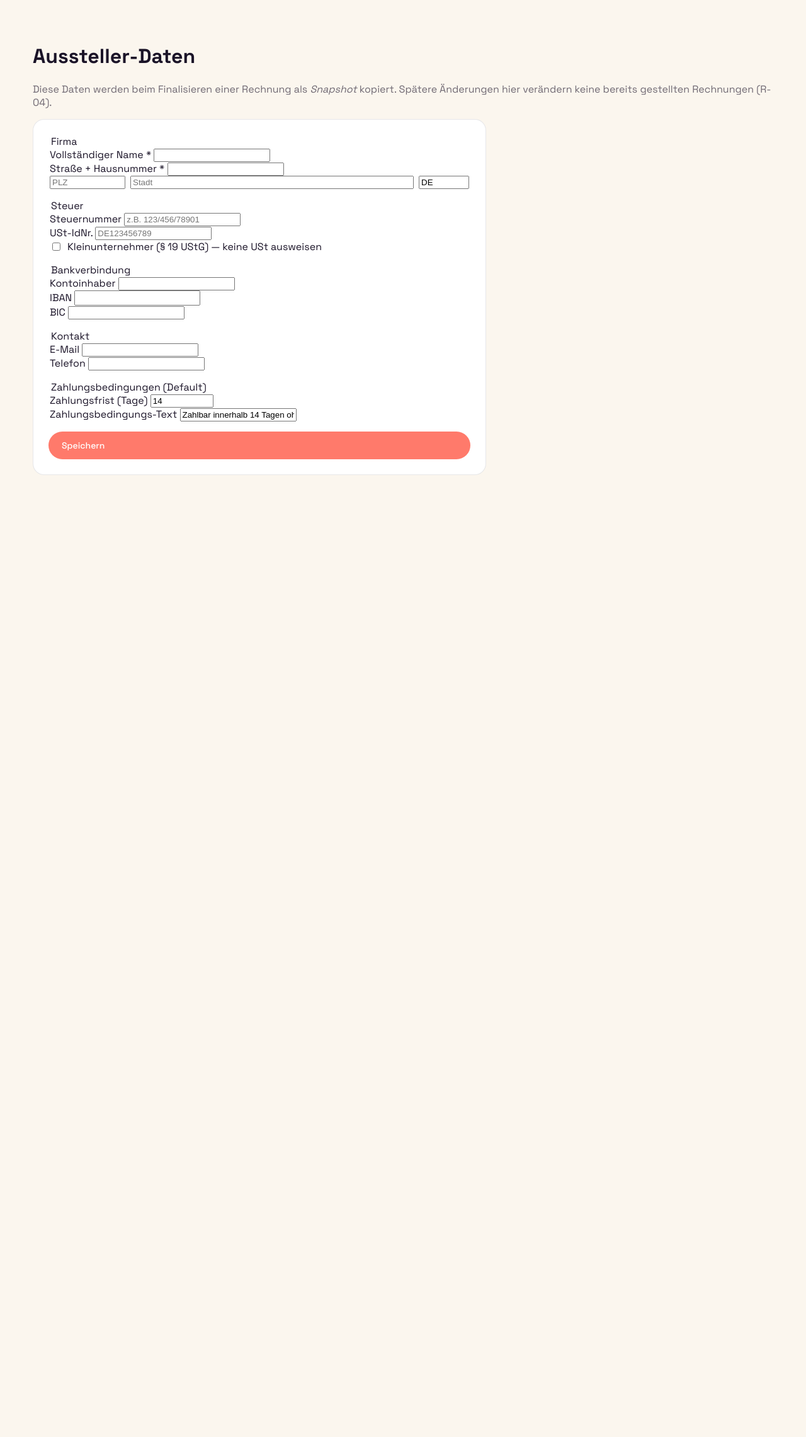
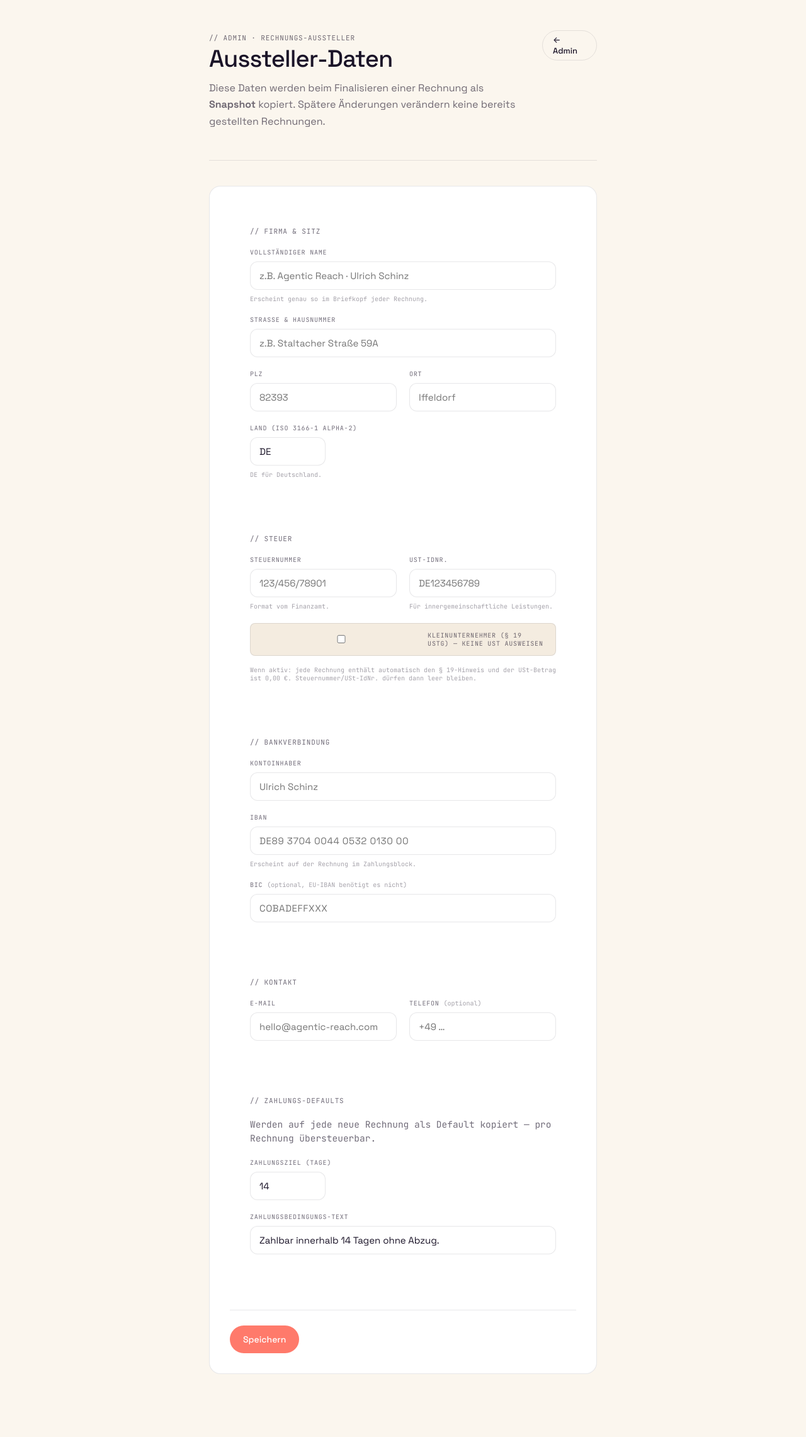
Before and after one commit to ulrichschinz/vibe, a FastAPI app: template templates/admin/issuer.html in a window 1280 px wide. Shown: the part 65-2346 px from the top of the page at 63% size. Before the commit the page ends 819 px from the top, so only its background shows below. Run offline with FastAPI, Linux system fonts and the light colour scheme; the template is opened without the code that fills it, so the values that code supplies are empty; parts of the project's set-up code (start-up, migrations or seed data) failed here and were passed over.

Commit message:
style: IssuerProfile-Form mit konsistenten App-Form-Patterns
Das Form auf /admin/issuer nutzt jetzt dieselben CSS-Klassen wie user_form
und ai_settings (app-page-narrow, app-form-section mit Eyebrow-Headlines,
ar-form-grid, app-input + app-field-hint statt selbst-erfundener
ar-form-row/ar-label).

Strukturelle Änderungen:
- Adress-Block mit 1+1+1-Grid (PLZ/Ort nebeneinander, Straße full-width)
- Steuer-Sektion mit prominenter Kleinunternehmer-Kachel + Inline-Warnung
  wenn weder Steuernummer noch USt-IdNr. gesetzt sind
- IBAN-Feld in Mono-Font + Letter-Spacing für bessere Lesbarkeit
- Save-Bestätigung über `?saved=1` (statt deutscher URL-Query)
- "Zuletzt aktualisiert"-Timestamp in der Footer-Zeile

Co-Authored-By: Claude Opus 4.7 (1M context) <noreply@anthropic.com>

```diff
--- a/routes/admin.py
+++ b/routes/admin.py
@@ -221,6 +221,7 @@ def issuer_form(request: Request, session: Session = Depends(get_session), _=Dep
     return templates.TemplateResponse("admin/issuer.html", {
         "request": request,
         "issuer": issuer,
+        "saved": request.query_params.get("saved") == "1",
         "msg": request.query_params.get("msg"),
     })
 
@@ -266,7 +267,7 @@ def issuer_save(
     issuer.updated_at = datetime.utcnow()
     session.add(issuer)
     session.commit()
-    return RedirectResponse("/admin/issuer?msg=Aussteller-Daten+gespeichert.", status_code=303)
+    return RedirectResponse("/admin/issuer?saved=1", status_code=303)
 
 
 @router.get("/vies-overrides", response_class=HTMLResponse)
--- a/templates/admin/issuer.html
+++ b/templates/admin/issuer.html
@@ -1,70 +1,204 @@
 {% extends "base.html" %}
 {% block title %}Aussteller-Daten{% endblock %}
+
 {% block content %}
-<div class="ar-container">
-  <h1 class="ar-h1">Aussteller-Daten</h1>
-  <p style="color:var(--ar-mute);">
-    Diese Daten werden beim Finalisieren einer Rechnung als <em>Snapshot</em> kopiert.
-    Spätere Änderungen hier verändern keine bereits gestellten Rechnungen (R-04).
-  </p>
+<div class="ar-container app-page app-page-narrow">
 
-  {% if msg %}<div class="ar-card" style="background:#dfd; padding:1rem; margin-bottom:1rem;">{{ msg }}</div>{% endif %}
+  <div class="app-page-head">
+    <div>
+      <span class="ar-eyebrow">// admin · rechnungs-aussteller</span>
+      <h1 class="ar-display-s">Aussteller-Daten</h1>
+      <p class="ar-body" style="margin-top:var(--ar-space-3); color:var(--ar-mute); max-width:520px;">
+        Diese Daten werden beim Finalisieren einer Rechnung als <strong>Snapshot</strong>
+        kopiert. Spätere Änderungen verändern keine bereits gestellten Rechnungen.
+      </p>
+    </div>
+    <a href="/admin/users" class="ar-btn ar-btn-ghost ar-btn-sm">← Admin</a>
+  </div>
 
-  <form method="post" action="/admin/issuer" class="ar-card" style="padding:1.5rem; max-width:720px;">
-    <fieldset style="border:none; padding:0; margin-bottom:1rem;">
-      <legend class="ar-h3">Firma</legend>
-      <div class="ar-form-row"><label class="ar-label">Vollständiger Name *</label>
-        <input name="legal_name" required value="{{ issuer.legal_name if issuer else '' }}" class="ar-input"></div>
-      <div class="ar-form-row"><label class="ar-label">Straße + Hausnummer *</label>
-        <input name="street" required value="{{ issuer.street if issuer else '' }}" class="ar-input"></div>
-      <div class="ar-form-row" style="display:grid; grid-template-columns: 120px 1fr 80px; gap:0.5rem;">
-        <input name="postal_code" required placeholder="PLZ" value="{{ issuer.postal_code if issuer else '' }}" class="ar-input">
-        <input name="city" required placeholder="Stadt" value="{{ issuer.city if issuer else '' }}" class="ar-input">
-        <input name="country_code" placeholder="DE" value="{{ issuer.country_code if issuer else 'DE' }}" class="ar-input">
+  {% if saved or msg %}
+  <div class="ar-card" style="border-left:3px solid var(--ar-coral); padding:1rem 1.5rem; margin-bottom:1.5rem;">
+    <span class="ar-eyebrow" style="color:var(--ar-coral);">// gespeichert</span>
+  </div>
+  {% endif %}
+
+  <form method="post" action="/admin/issuer" class="ar-card app-form">
+
+    <!-- Firma & Sitz -->
+    <section class="app-form-section">
+      <span class="ar-eyebrow">// firma &amp; sitz</span>
+
+      <div class="ar-form-grid">
+        <div class="ar-field ar-field--full">
+          <label class="ar-eyebrow" for="legal_name">Vollständiger Name</label>
+          <input type="text" id="legal_name" name="legal_name" class="app-input" required
+                 value="{{ issuer.legal_name if issuer else '' }}"
+                 placeholder="z.B. Agentic Reach · Ulrich Schinz">
+          <span class="app-field-hint">Erscheint genau so im Briefkopf jeder Rechnung.</span>
+        </div>
+
+        <div class="ar-field ar-field--full">
+          <label class="ar-eyebrow" for="street">Straße &amp; Hausnummer</label>
+          <input type="text" id="street" name="street" class="app-input" required
+                 value="{{ issuer.street if issuer else '' }}"
+                 placeholder="z.B. Staltacher Straße 59A">
+        </div>
+
+        <div class="ar-field">
+          <label class="ar-eyebrow" for="postal_code">PLZ</label>
+          <input type="text" id="postal_code" name="postal_code" class="app-input" required
+                 value="{{ issuer.postal_code if issuer else '' }}"
+                 placeholder="82393" inputmode="numeric">
+        </div>
+
+        <div class="ar-field">
+          <label class="ar-eyebrow" for="city">Ort</label>
+          <input type="text" id="city" name="city" class="app-input" required
+                 value="{{ issuer.city if issuer else '' }}"
+                 placeholder="Iffeldorf">
+        </div>
+
+        <div class="ar-field ar-field--full">
+          <label class="ar-eyebrow" for="country_code">Land (ISO 3166-1 alpha-2)</label>
+          <input type="text" id="country_code" name="country_code" class="app-input"
+                 value="{{ issuer.country_code if issuer else 'DE' }}"
+                 maxlength="2" style="text-transform:uppercase; max-width:120px;">
+          <span class="app-field-hint">DE für Deutschland.</span>
+        </div>
       </div>
-    </fieldset>
+    </section>
 
-    <fieldset style="border:none; padding:0; margin-bottom:1rem;">
-      <legend class="ar-h3">Steuer</legend>
-      <div class="ar-form-row"><label class="ar-label">Steuernummer</label>
-        <input name="steuernummer" value="{{ issuer.steuernummer if issuer else '' }}" class="ar-input" placeholder="z.B. 123/456/78901"></div>
-      <div class="ar-form-row"><label class="ar-label">USt-IdNr.</label>
-        <input name="ust_id" value="{{ issuer.ust_id if issuer else '' }}" class="ar-input" placeholder="DE123456789"></div>
-      <div class="ar-form-row">
-        <label class="ar-label" style="display:flex; gap:0.5rem; align-items:center;">
-          <input type="checkbox" name="is_kleinunternehmer" {% if issuer and issuer.is_kleinunternehmer %}checked{% endif %}>
-          Kleinunternehmer (§ 19 UStG) — keine USt ausweisen
-        </label>
+    <!-- Steuer -->
+    <section class="app-form-section">
+      <span class="ar-eyebrow">// steuer</span>
+
+      <div class="ar-form-grid">
+        <div class="ar-field">
+          <label class="ar-eyebrow" for="steuernummer">Steuernummer</label>
+          <input type="text" id="steuernummer" name="steuernummer" class="app-input"
+                 value="{{ issuer.steuernummer if issuer else '' }}"
+                 placeholder="123/456/78901">
+          <span class="app-field-hint">Format vom Finanzamt.</span>
+        </div>
+
+        <div class="ar-field">
+          <label class="ar-eyebrow" for="ust_id">USt-IdNr.</label>
+          <input type="text" id="ust_id" name="ust_id" class="app-input"
+                 value="{{ issuer.ust_id if issuer else '' }}"
+                 placeholder="DE123456789" style="text-transform:uppercase;">
+          <span class="app-field-hint">Für innergemeinschaftliche Leistungen.</span>
+        </div>
+
+        <div class="ar-field ar-field--full">
+          <label class="ar-eyebrow"
+                 style="display:flex; align-items:center; gap:0.6rem; cursor:pointer;
+                        padding:0.75rem 1rem; background:var(--ar-bg-alt);
+                        border-radius:var(--ar-radius-sm); border:1px solid var(--ar-hairline);">
+            <input type="checkbox" name="is_kleinunternehmer"
+                   {% if issuer and issuer.is_kleinunternehmer %}checked{% endif %}>
+            <span>Kleinunternehmer (§&nbsp;19 UStG) — keine USt ausweisen</span>
+          </label>
+          <span class="app-field-hint" style="margin-top:0.5rem;">
+            Wenn aktiv: jede Rechnung enthält automatisch den §&nbsp;19-Hinweis und der USt-Betrag ist&nbsp;0,00&nbsp;€.
+            Steuernummer/USt-IdNr. dürfen dann leer bleiben.
+          </span>
+        </div>
       </div>
-    </fieldset>
 
-    <fieldset style="border:none; padding:0; margin-bottom:1rem;">
-      <legend class="ar-h3">Bankverbindung</legend>
-      <div class="ar-form-row"><label class="ar-label">Kontoinhaber</label>
-        <input name="bank_holder" value="{{ issuer.bank_holder if issuer else '' }}" class="ar-input"></div>
-      <div class="ar-form-row"><label class="ar-label">IBAN</label>
-        <input name="bank_iban" value="{{ issuer.bank_iban if issuer else '' }}" class="ar-input" style="font-family:var(--ar-font-mono);"></div>
-      <div class="ar-form-row"><label class="ar-label">BIC</label>
-        <input name="bank_bic" value="{{ issuer.bank_bic if issuer else '' }}" class="ar-input"></div>
-    </fieldset>
+      {% if issuer and not issuer.is_kleinunternehmer and not issuer.steuernummer and not issuer.ust_id %}
+      <div style="margin-top:1rem; padding:0.75rem 1rem; background:rgba(255,122,107,.08);
+                  border-left:3px solid var(--ar-coral); font-size:var(--ar-text-sm); color:var(--ar-ink);">
+        <strong>Achtung:</strong> Ohne Steuernummer oder USt-IdNr. lässt sich keine Rechnung finalisieren.
+      </div>
+      {% endif %}
+    </section>
 
-    <fieldset style="border:none; padding:0; margin-bottom:1rem;">
-      <legend class="ar-h3">Kontakt</legend>
-      <div class="ar-form-row"><label class="ar-label">E-Mail</label>
-        <input name="contact_email" type="email" value="{{ issuer.contact_email if issuer else '' }}" class="ar-input"></div>
-      <div class="ar-form-row"><label class="ar-label">Telefon</label>
-        <input name="contact_phone" value="{{ issuer.contact_phone if issuer else '' }}" class="ar-input"></div>
-    </fieldset>
+    <!-- Bankverbindung -->
+    <section class="app-form-section">
+      <span class="ar-eyebrow">// bankverbindung</span>
 
-    <fieldset style="border:none; padding:0; margin-bottom:1rem;">
-      <legend class="ar-h3">Zahlungsbedingungen (Default)</legend>
-      <div class="ar-form-row"><label class="ar-label">Zahlungsfrist (Tage)</label>
-        <input name="default_payment_terms_days" type="number" value="{{ issuer.default_payment_terms_days if issuer else 14 }}" class="ar-input" style="width:100px;"></div>
-      <div class="ar-form-row"><label class="ar-label">Zahlungsbedingungs-Text</label>
-        <input name="default_payment_terms_text" value="{{ issuer.default_payment_terms_text if issuer else 'Zahlbar innerhalb 14 Tagen ohne Abzug.' }}" class="ar-input"></div>
-    </fieldset>
+      <div class="ar-form-grid">
+        <div class="ar-field ar-field--full">
+          <label class="ar-eyebrow" for="bank_holder">Kontoinhaber</label>
+          <input type="text" id="bank_holder" name="bank_holder" class="app-input"
+                 value="{{ issuer.bank_holder if issuer else '' }}"
+                 placeholder="Ulrich Schinz">
+        </div>
 
-    <button class="ar-btn ar-btn-coral">Speichern</button>
+        <div class="ar-field ar-field--full">
+          <label class="ar-eyebrow" for="bank_iban">IBAN</label>
+          <input type="text" id="bank_iban" name="bank_iban" class="app-input ar-mono"
+                 value="{{ issuer.bank_iban if issuer else '' }}"
+                 placeholder="DE89 3704 0044 0532 0130 00"
+                 style="letter-spacing:0.04em; text-transform:uppercase;">
+          <span class="app-field-hint">Erscheint auf der Rechnung im Zahlungsblock.</span>
+        </div>
+
+        <div class="ar-field ar-field--full">
+          <label class="ar-eyebrow" for="bank_bic">BIC <span class="app-field-hint">(optional, EU-IBAN benötigt es nicht)</span></label>
+          <input type="text" id="bank_bic" name="bank_bic" class="app-input ar-mono"
+                 value="{{ issuer.bank_bic if issuer else '' }}"
+                 placeholder="COBADEFFXXX" style="text-transform:uppercase;">
+        </div>
+      </div>
+    </section>
+
+    <!-- Kontakt -->
+    <section class="app-form-section">
+      <span class="ar-eyebrow">// kontakt</span>
+
+      <div class="ar-form-grid">
+        <div class="ar-field">
+          <label class="ar-eyebrow" for="contact_email">E-Mail</label>
+          <input type="email" id="contact_email" name="contact_email" class="app-input"
+                 value="{{ issuer.contact_email if issuer else '' }}"
+                 placeholder="hello@agentic-reach.com">
+        </div>
+
+        <div class="ar-field">
+          <label class="ar-eyebrow" for="contact_phone">Telefon <span class="app-field-hint">(optional)</span></label>
+          <input type="tel" id="contact_phone" name="contact_phone" class="app-input"
+                 value="{{ issuer.contact_phone if issuer else '' }}"
+                 placeholder="+49 …">
+        </div>
+      </div>
+    </section>
+
+    <!-- Zahlungsbedingungen -->
+    <section class="app-form-section">
+      <span class="ar-eyebrow">// zahlungs-defaults</span>
+      <p class="app-field-hint" style="margin-bottom:var(--ar-space-5);">
+        Werden auf jede neue Rechnung als Default kopiert — pro Rechnung übersteuerbar.
+      </p>
+
+      <div class="ar-form-grid">
+        <div class="ar-field">
+          <label class="ar-eyebrow" for="default_payment_terms_days">Zahlungsziel (Tage)</label>
+          <input type="number" id="default_payment_terms_days" name="default_payment_terms_days"
+                 class="app-input"
+                 value="{{ issuer.default_payment_terms_days if issuer else 14 }}"
+                 min="0" max="365" style="max-width:120px;">
+        </div>
+
+        <div class="ar-field ar-field--full">
+          <label class="ar-eyebrow" for="default_payment_terms_text">Zahlungsbedingungs-Text</label>
+          <input type="text" id="default_payment_terms_text" name="default_payment_terms_text"
+                 class="app-input"
+                 value="{{ issuer.default_payment_terms_text if issuer else 'Zahlbar innerhalb 14 Tagen ohne Abzug.' }}">
+        </div>
+      </div>
+    </section>
+
+    <div class="app-form-actions">
+      <button type="submit" class="ar-btn ar-btn-coral">Speichern</button>
+      {% if issuer %}
+      <span class="ar-mono" style="font-size:var(--ar-text-xs); color:var(--ar-mute-soft); margin-left:auto; align-self:center;">
+        zuletzt aktualisiert: {{ issuer.updated_at.strftime('%d.%m.%Y %H:%M') if issuer.updated_at else '—' }}
+      </span>
+      {% endif %}
+    </div>
+
   </form>
+
 </div>
 {% endblock %}
```
